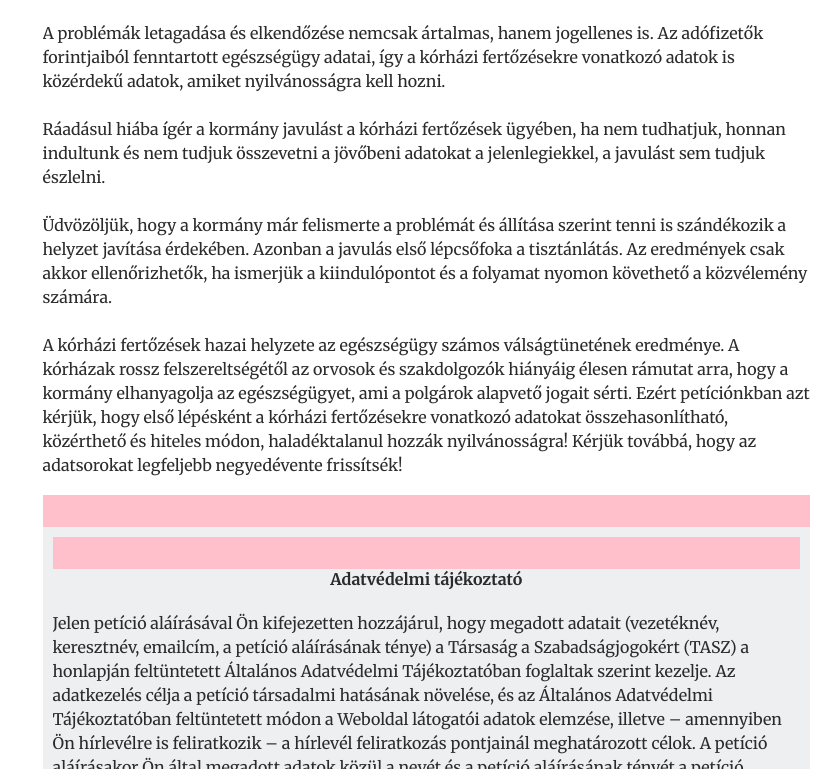
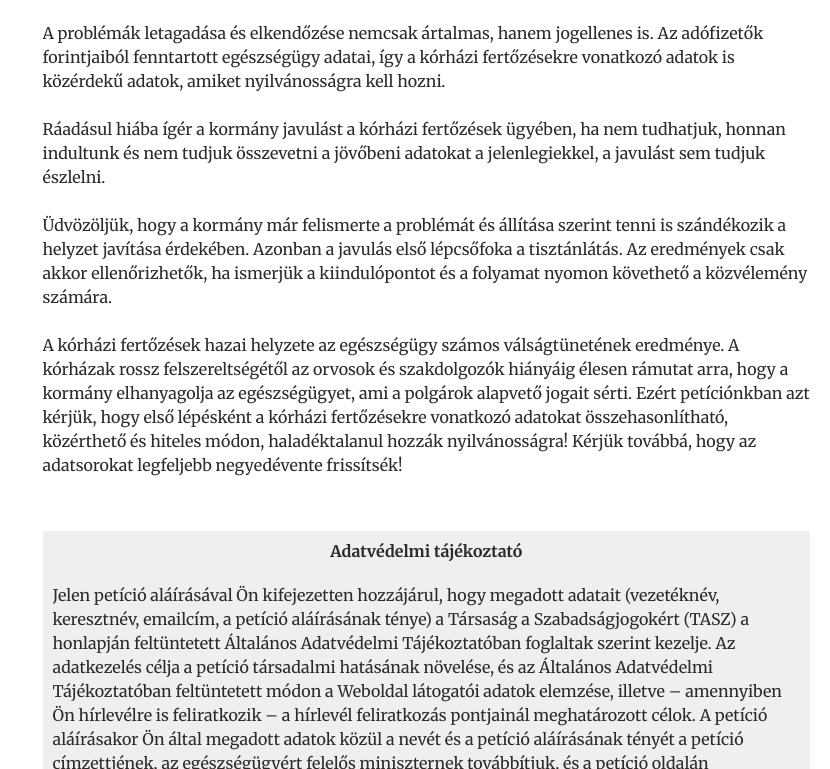
Before and after one commit to bezdi/old__tasz, a website: page _site/peticio.html in a window 1280 px wide. Shown: the part 1551-2320 px from the top of the page, without its empty margins (450-1280 px from the left). Drawn offline with Linux system fonts and the light colour scheme.

Commit message:
utolso simitas

```diff
--- a/assets/scss/_config.scss
+++ b/assets/scss/_config.scss
@@ -1,4 +1,4 @@
-$devMode: 1;
+$devMode: 0;
   $devSpacing: 0;
   $devColors: 0;
   $devOverlay: 0;
--- a/assets/scss/_peticio.scss
+++ b/assets/scss/_peticio.scss
@@ -130,30 +130,138 @@
     }
 
     .hidable-toggle {
-        widows: 128px;
-        height: 32px;
-        background-color: pink;
-        display: block;
-        cursor: pointer;
+        // background-color: pink;
+        display: none;
     }
     .hidable-wrapper {
         overflow: hidden;
         max-height: 0;
         transition: max-height .35s ease-in;
+
+    }
+    .peticio-text {
+        margin-bottom: 3em;
     }
 
 
 
     @include maxBP(5) {
+        .hidable-toggle {
+            cursor: pointer;
+            display: block;
+            width: 100%;
+            height: 32px;
 
+        }
+        .peticio-text.hidable {
+            .hidable-toggle {
+                // border: 2px solid black;
+                text-align: center;
+                // text-decoration: none;
+                font-family: Montserrat,sans-serif;
+                text-transform: uppercase;
+                font-weight: 600;
+                font-size: 1.16667em;
+                &::before {
+                    content: 'A petíció teljes szövege +';
+                    position: relative;
+                    top: 10px;
+                }
+            }
+            .hidable-wrapper {
+                position: relative;
+                &::after {
+                    content: ' ';
+                    display: block;
+                    position: absolute;
+                    left: 0;
+                    right: 0;
+                    bottom: 0;
+                    height: 128px;
+                    // background-color: salmon;
+                    background: linear-gradient(to bottom, rgba(255,255,255,0) 0%,rgba(255,255,255,0) 39%,rgba(255,255,255,1) 98%,rgba(255,255,255,1) 100%);
+                    filter: progid:DXImageTransform.Microsoft.gradient( startColorstr='#00ffffff', endColorstr='#ffffff',GradientType=0 );
+                    pointer-events: none;
+                    transition: opacity .3s ease-in;
+                }
+            }
+        }
+        .peticio-text.hidable.open {
+            .hidable-wrapper {
+                &::after {
+                    opacity: 0;
+                }
+            }
 
+            .hidable-toggle {
+                &::before {
+                    content: 'Kevesebb -';
+                }
+            }
+        }
+        .legal-text.hidable {
+            .hidable-wrapper {
+                h2 {
+                    display: none;
+                }
+            }
+            .hidable-toggle {
+                position: relative;
+                transition: margin-bottom .3s ease-in;
+                h2 {
+                    margin: 0;
+                    position: relative;
+                    top: 4px;
+                }
+                i.icon {
+                    display: block;
+                    width: 29px;
+                    height: 29px;
+                    border: 2px solid $c-black;
+                    border-radius: 100%;
+                    position: absolute;
+                    top: 0;
+                    right: 0;
+                    text-align: center;
+                    font-size: 16px;
+                    font-style: normal;
+                    font-weight: 700;
+                    &::after {
+                        content: '+';
+                        display: block;
+                        position: absolute;
+                        width: 16px;
+                        height: 16px;
+                        margin-left: auto;
+                        margin-right: auto;
+                        top: 6px;
+                        left: 0;
+                        right: 0;
+                    }
+                }
+
+            }
+        }
+        .legal-text.hidable.open {
+            .hidable-toggle {
+                margin-bottom: 1em;
+            }
+            .hidable-toggle i.icon::after {
+                content: '-';
+            }
+        }
     }
 
     @include minBP(5) {
-
         .legal-show, .peticio-show {
+            display: none;
+        }
+        .peticio-text.hidable {
+            .hidable-toggle {
                 display: none;
             }
         }
 
+    }
+
 }//.article.peticio
```
Also changed, not shown: _site/assets/css/style.css, _site/assets/css/style.min.css, _site/assistance.html, _site/perek.html, _site/peticio.html, _site/proceedings.html, _site/redirecting.html, 1 other file. Lines whose indentation alone changed are shown as unchanged.
